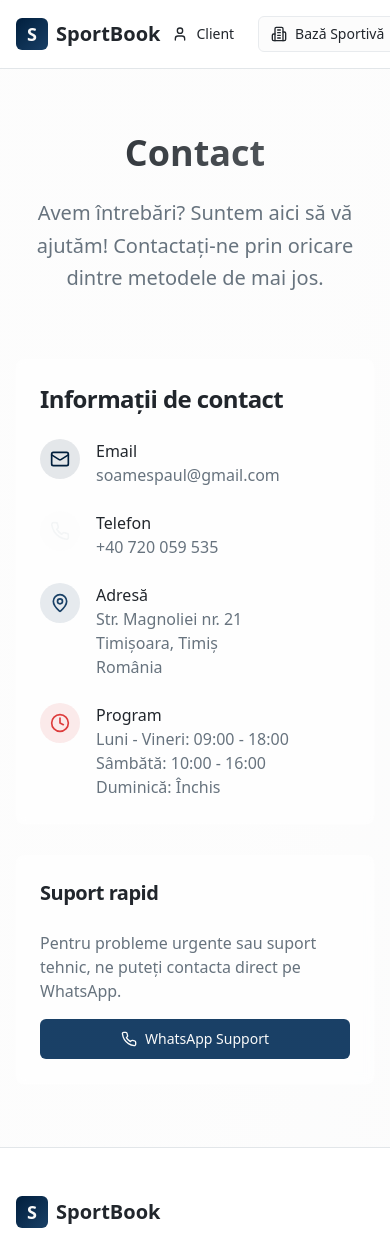
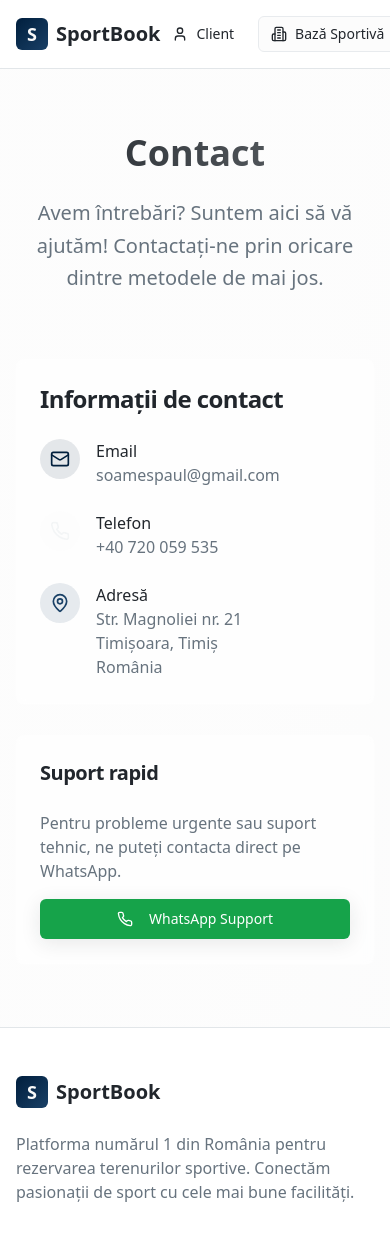
Before and after one commit to marcossoames/rezervaarena, a React (Vite) app: page /contact in a window 390 px wide. Shown: the top 1238 px of the page. Built offline with nearby package versions, Linux system fonts and the light colour scheme.

Commit message:
Fix phone icon visibility
Remove "program" tab from all pages.

```diff
--- a/src/pages/ContactPage.tsx
+++ b/src/pages/ContactPage.tsx
@@ -99,19 +99,6 @@ const ContactPage = () => {
                   </div>
                 </div>
 
-                <div className="flex items-start gap-4">
-                  <div className="w-10 h-10 bg-destructive/10 rounded-full flex items-center justify-center flex-shrink-0">
-                    <Clock className="w-5 h-5 text-destructive" />
-                  </div>
-                  <div>
-                    <h3 className="font-medium">Program</h3>
-                    <p className="text-muted-foreground">
-                      Luni - Vineri: 09:00 - 18:00<br />
-                      Sâmbătă: 10:00 - 16:00<br />
-                      Duminică: Închis
-                    </p>
-                  </div>
-                </div>
               </CardContent>
             </Card>
 
@@ -124,11 +111,11 @@ const ContactPage = () => {
                   Pentru probleme urgente sau suport tehnic, ne puteți contacta direct pe WhatsApp.
                 </p>
                 <Button
-                  variant="sport"
-                  className="w-full"
+                  variant="default"
+                  className="w-full bg-green-600 hover:bg-green-700 text-white"
                   onClick={() => window.open("https://wa.me/40720059535", "_blank")}
                 >
-                  <Phone className="w-4 h-4" />
+                  <Phone className="w-4 h-4 mr-2" />
                   WhatsApp Support
                 </Button>
               </CardContent>
```
